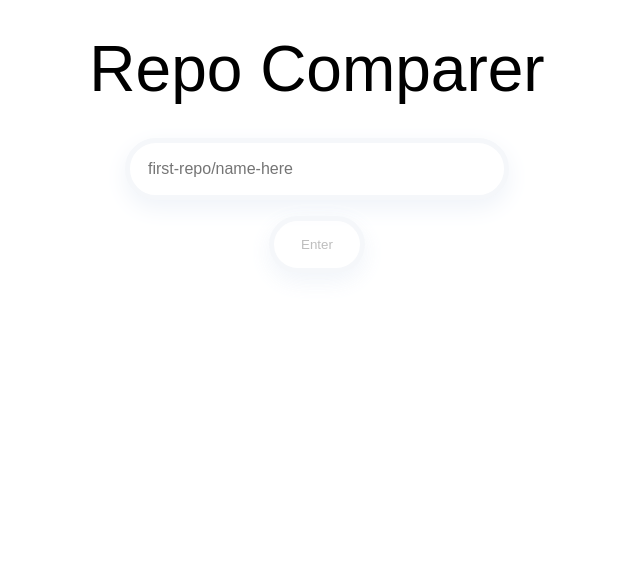
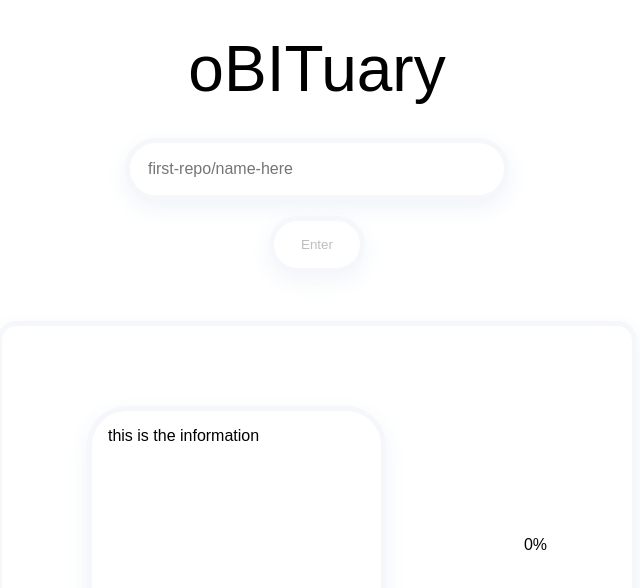
Before and after one commit to AryPat/repoDiff, a React (Vite) app in the folder frontend/: page / in a window 1280 px wide. Shown: the top 588 px of the page, without its empty margins (323-963 px from the left). Built offline with nearby package versions, Linux system fonts and the light colour scheme; a web font is replaced by a local one.

Commit message:
Added info template

```diff
--- a/frontend/src/App.jsx
+++ b/frontend/src/App.jsx
@@ -21,6 +21,8 @@ const Title = styled.div`
 const Buttons = styled.div`
   display: flex;
   flex-direction: column;
+  justify-content: space-evenly;
+  align-items: space-evenly;
   width: 30%;
 `;
 
@@ -64,19 +66,66 @@ const Enter = styled.button`
   }
 `;
 
+const CardContainer = styled.div`
+  width: 50%;
+  height: 50%;
+  display: flex;
+  flex-direction: column;
+
+  background: #ffffff;
+  border: 5px solid #f5f7fa;
+  box-sizing: border-box;
+  box-shadow: 0px 8px 24px #eff3f9;
+  border-radius: 20px;
+  padding: 1rem;
+  margin-top: 3rem;
+`;
+
+const CardInfo = styled.div`
+  width: 100%;
+  height: 100%;
+
+  display: flex;
+  flex-direction: row;
+  justify-content: space-around;
+  align-items: center;
+
+`;
+
+const Info = styled.div`
+  width:50%;
+  height: 90%;
+
+  background: #ffffff;
+  border: 5px solid #f5f7fa;
+  box-sizing: border-box;
+  box-shadow: 0px 8px 24px #eff3f9;
+  border-radius: 40px;
+  padding: 1rem;
+
+`;
+
+const Number = styled.div`
+  width: 100%;
+  height: 100%;
+`;
+
 export default function App() {
   const [first, setFirst] = useState("");
+  const [result, setResult] = useState({});
+  const [percentage, setPercentage] = useState(0);
+  const [gitHubLink, setGitHubLink] = useState("");
 
   useEffect(() => {
     first.length
       ? (document.getElementById("buttonControl").disabled = false)
       : (document.getElementById("buttonControl").disabled = true);
-  });
+  }, [result, percentage]);
 
   return (
     <Container>
       <Typist cursor={{show: false}}  ms={5000} avgTypingSpeed={30000}>
-        <Title>Repo Comparer</Title>
+        <Title>oBITuary</Title>
       </Typist>
 
       <Buttons>
@@ -92,6 +141,15 @@ export default function App() {
           Enter
         </Enter>
       </Buttons>
+
+      <CardContainer>
+        <h3 style={{fontSize: '1.5rem', paddingLeft: '1rem'}}>{first}</h3>
+        <CardInfo>
+          <Info>this is the information</Info>
+          <number>{percentage}%</number>
+        </CardInfo>
+      </CardContainer>
+
     </Container>
   );
 }
```
